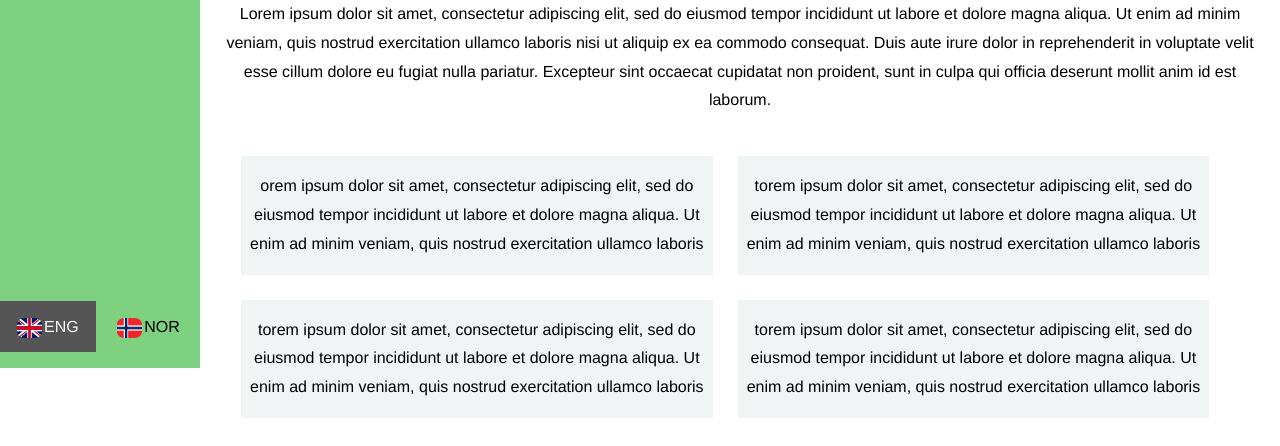
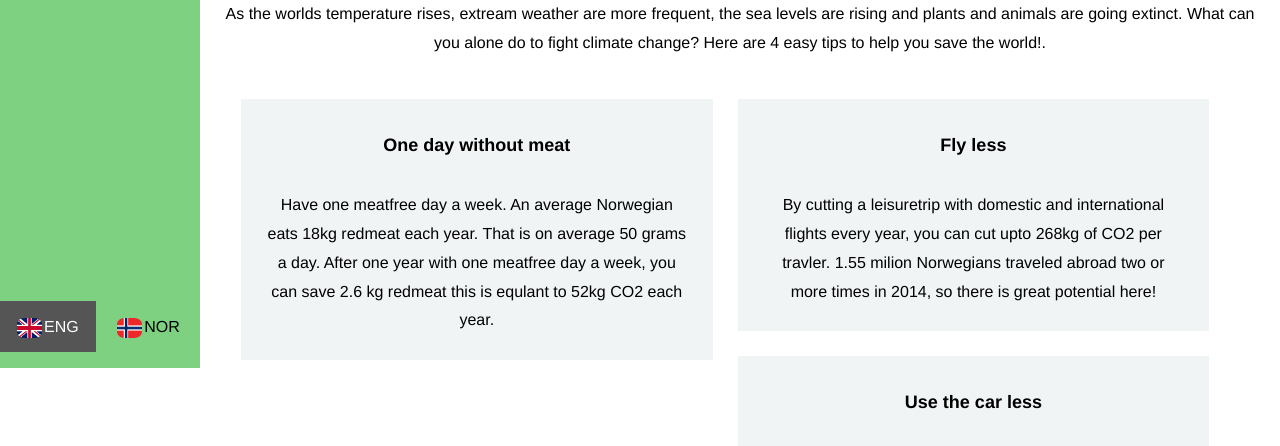
Before and after one commit to SjurMartinKleppan/FinalProject-Webdevelopment-inclusivedesign, a plain HTML site: page html/engelskSolution.html in a window 1280 px wide. Shown: the part 432-878 px from the top of the page. Drawn offline with Linux system fonts and the light colour scheme.

Commit message:
Oversatt tekst

```diff
--- a/css/style.css
+++ b/css/style.css
@@ -145,9 +145,6 @@ body{
 
 .innhold1 img{
 	width:50%;
-
-
-
 }
 
 .innhold2{
@@ -170,14 +167,20 @@ body{
   margin-left:25px;
   margin-top:25px;
   width:45%;
+
 }
 
 .tipsboks {
 	display:inline-block;
 }
 
+.tipsboks p{
+  margin: 25px;
+}
 
-
+.tipsboks h5{
+  font-size: 18px;
+}
 
 .innhold h3{
   margin-bottom: 2.5px;
@@ -299,6 +302,7 @@ body{
 
 .tipsboks {
 	text-align:center;
+  margin: 15px;
 
 }
  .footer {
--- a/html/engelskSolution.html
+++ b/html/engelskSolution.html
@@ -35,39 +35,32 @@
 
   <div class="innhold1">
     <h3 tabindex="0">How you can limit climate change</h3>
-
-    <p tabindex="0">Lorem ipsum dolor sit amet, consectetur adipiscing elit,
-     sed do eiusmod tempor incididunt ut labore et dolore magna
-     aliqua. Ut enim ad minim veniam, quis nostrud exercitation
-     ullamco laboris nisi ut aliquip ex ea commodo consequat.
-     Duis aute irure dolor in reprehenderit in voluptate
-     velit esse cillum dolore eu fugiat nulla pariatur.
-     Excepteur sint occaecat cupidatat non proident, sunt in culpa qui officia deserunt mollit anim id est laborum.
+    <p tabindex="0"> As the worlds temperature rises, extream weather are more frequent, the sea levels are rising and plants and animals are going extinct.
+      What can you alone do to fight climate change? Here are 4 easy tips to help you save the world!.
      </p>
      <div class ="tipsboks">
    		    <div class = "kort">
-        		<p tabindex="0"> orem ipsum dolor sit amet, consectetur adipiscing elit,
-        	  sed do eiusmod tempor incididunt ut labore et dolore magna
-        	  aliqua. Ut enim ad minim veniam, quis nostrud exercitation
-        	  ullamco laboris</p>
+             <h5 tabindex="0">One day without meat</h5>
+         		  <p tabindex="0">Have one meatfree day a week. An average Norwegian eats 18kg redmeat each year. That is on average 50 grams a day.
+              After one year with one meatfree day a week, you can save 2.6 kg redmeat this is equlant to 52kg CO2 each year.</p>
    		    </div>
 
-        	<div class = "kort" tabindex="0"><p>torem ipsum dolor sit amet, consectetur adipiscing elit,
-        	  sed do eiusmod tempor incididunt ut labore et dolore magna
-        	  aliqua. Ut enim ad minim veniam, quis nostrud exercitation
-        	  ullamco laboris</p>
+         	<div class = "kort" tabindex="0">
+             <h5 tabindex="0">Fly less</h5>
+             <p>By cutting a leisuretrip with domestic and international flights every year, you can cut upto 268kg of CO2 per travler.
+             1.55 milion Norwegians traveled abroad two or more times in 2014, so there is great potential here!</p>
            </div>
 
-        	 <div class = "kort" tabindex="0"><p>torem ipsum dolor sit amet, consectetur adipiscing elit,
-        	  sed do eiusmod tempor incididunt ut labore et dolore magna
-        	  aliqua. Ut enim ad minim veniam, quis nostrud exercitation
-        	  ullamco laboris</p>
+         	 <div class = "kort" tabindex="0">
+             <h5 tabindex="0">Use the car less</h5>
+             <p>Leave the car, if you have the opportunity to use publictransportation or other means of transportation you should use it.
+             For example if you use a bike or have to opportunity to walk, you will save money, the environment and do something good for your health!</p>
            </div>
 
-        	<div class = "kort" tabindex="0"><p>torem ipsum dolor sit amet, consectetur adipiscing elit,
-        	     sed do eiusmod tempor incididunt ut labore et dolore magna
-        	     aliqua. Ut enim ad minim veniam, quis nostrud exercitation
-        	     ullamco laboris</p>
+         	<div class = "kort" tabindex="0">
+             <h5 tabindex="0">Invest in a suncatcher</h5>
+             <p>The heat exchanger is a vacuumpipe that is on the roof, the water in the pipe is heated by sunlight.
+                This is water-borne heat, which can either be used to produce heat via a heatpump/heatconvector or to produce hot water.</p>
            </div>
  	     </div>
      </div>
```
Also changed, not shown: html/engelskSources.html (+2 -0 lines), html/solution.html (+3 -4 lines), html/sources.html (+2 -0 lines). Lines whose indentation alone changed are shown as unchanged.
